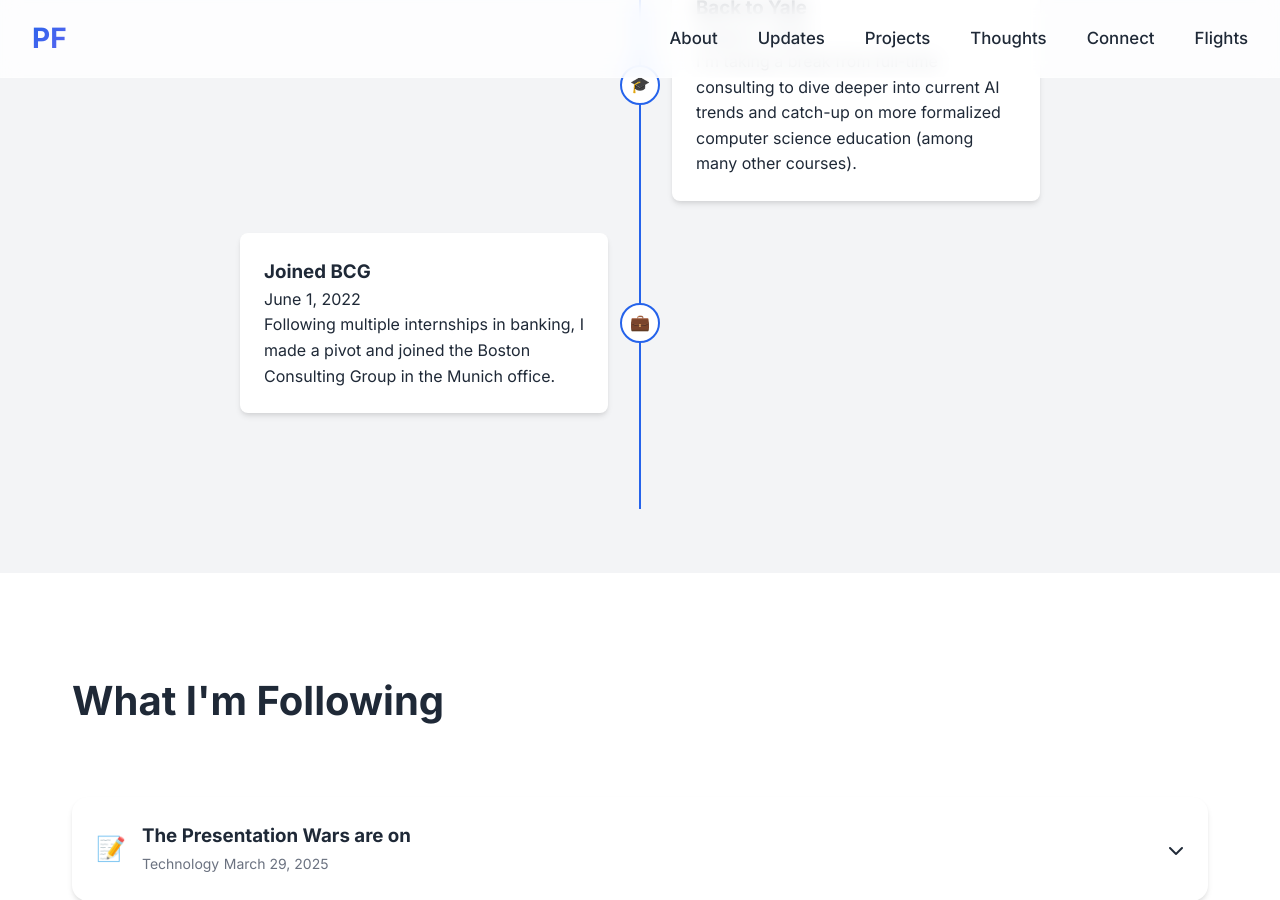
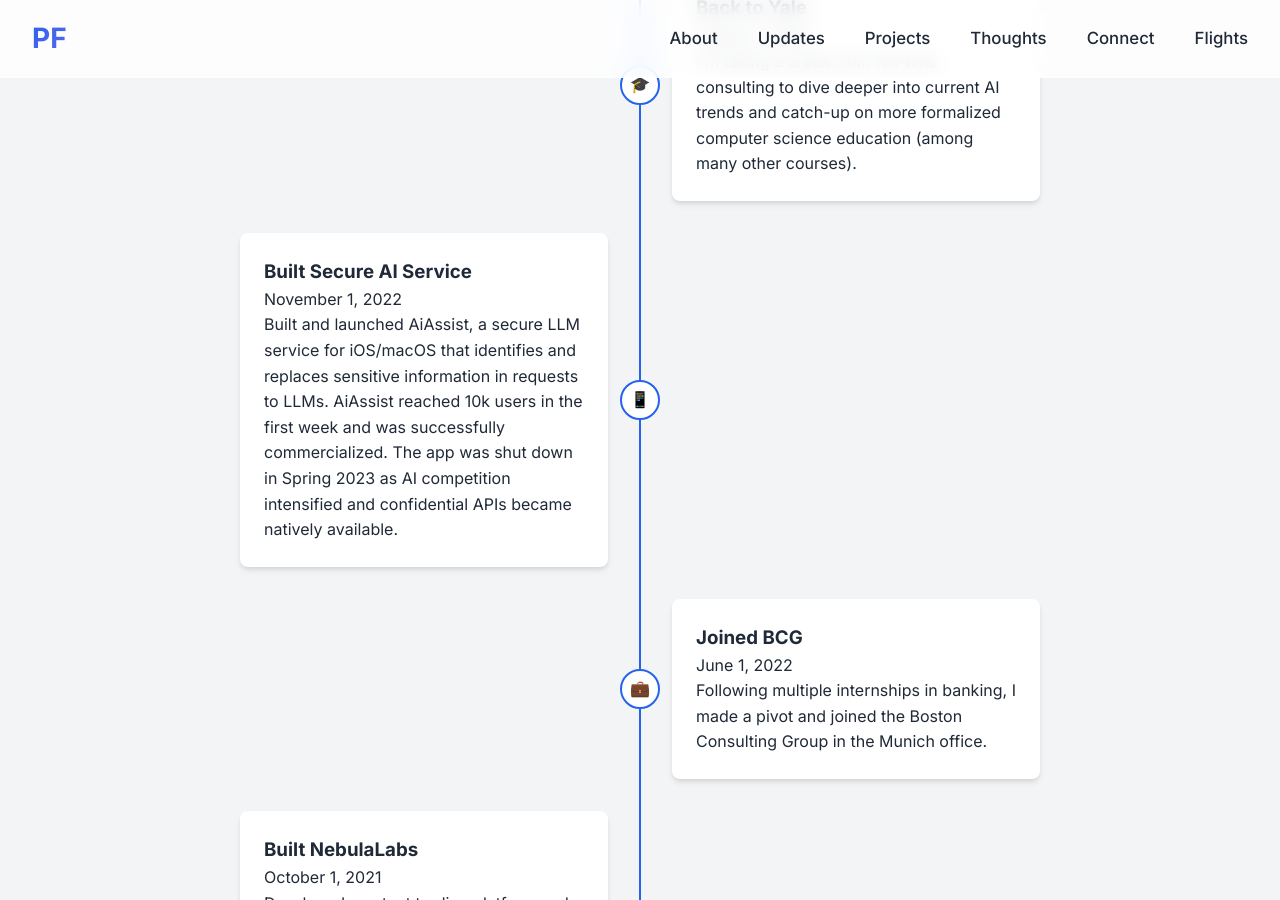
Before and after one commit to patrickfreyer/patrickfreyer.github.io, a Jekyll site: the page built from index.html, in a window 1280 px wide and 900 px high, scrolled down 4257 px. Built offline with Jekyll 4.4.1, drawn with Linux system fonts in a browser that asks for light colours; a script that is not in the unit is left out; comment, search, counter and statistics services are not loaded; some of the changed text lies outside the part shown.

Commit message:
More timeline events

```diff
--- a/_data/updates.yaml
+++ b/_data/updates.yaml
@@ -5,7 +5,7 @@
   icon: 🎧
 
 - date: 2024-10-16
-  title: Sofya & I got Engaged
+  title: Engagement with Sofya
   description: Sofya & I got engaged on a trip to the goldrush town of Breckenridge, CO. A drone nearly crashed in the process and altitude sickness started setting in, but we survived and had something to celebrate.
   type: personal
   icon: 💍
@@ -16,8 +16,32 @@
   type: education
   icon: 🎓
 
+- date: 2022-11-01
+  title: Built Secure AI Service
+  description: Built and launched AiAssist, a secure LLM service for iOS/macOS that identifies and replaces sensitive information in requests to LLMs. AiAssist reached 10k users in the first week and was successfully commercialized. The app was shut down in Spring 2023 as AI competition intensified and confidential APIs became natively available.
+  type: startup
+  icon: 📱
+
 - date: 2022-06-01
   title: Joined BCG
   description: Following multiple internships in banking, I made a pivot and joined the Boston Consulting Group in the Munich office.
   type: work
   icon: 💼
+
+- date: 2021-10-01
+  title: Built NebulaLabs
+  description: Developed a patent trading platform and legal framework with support from Goodwin Procter. We enabled fractional investments in patents, allowing more flexible investments in university or startup R&D, including in liquidation events.
+  type: startup
+  icon: 🔒
+
+- date: 2020-06-01
+  title: Summer with UBS
+  description: I spent the summer working in the investment banking division of UBS in London, focusing on Financial Institutions M&A coverage (especially in the South European banking sector).
+  type: work
+  icon: 💼
+
+- date: 2019-06-01
+  title: Hong Kong University Economics Research Scholarship
+  description: I spent my summer in Hong Kong as the recipient of the Warwick <> HKU Economics Research Scholarship. My research focused on the effects of the 99yrs Land Lease system on real estate investments in Hong Kong.
+  type: research
+  icon: 📚
```
